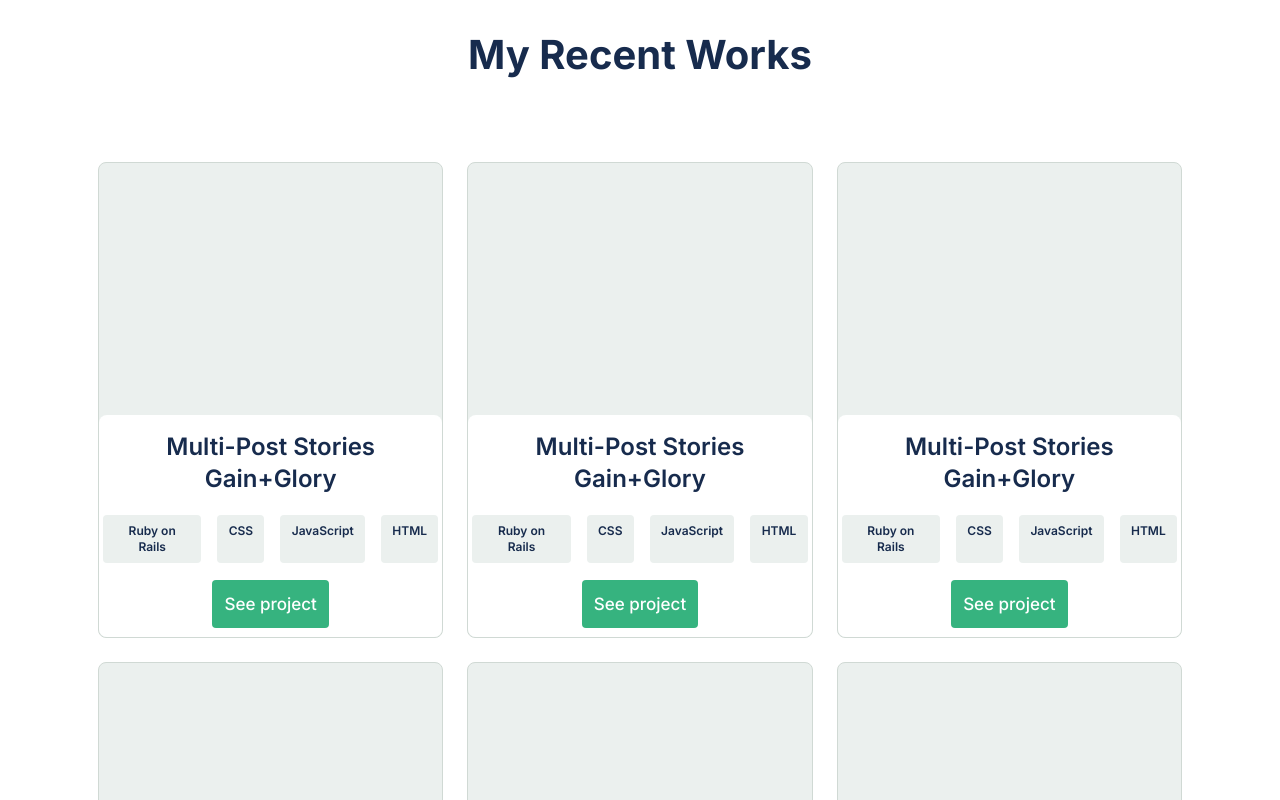
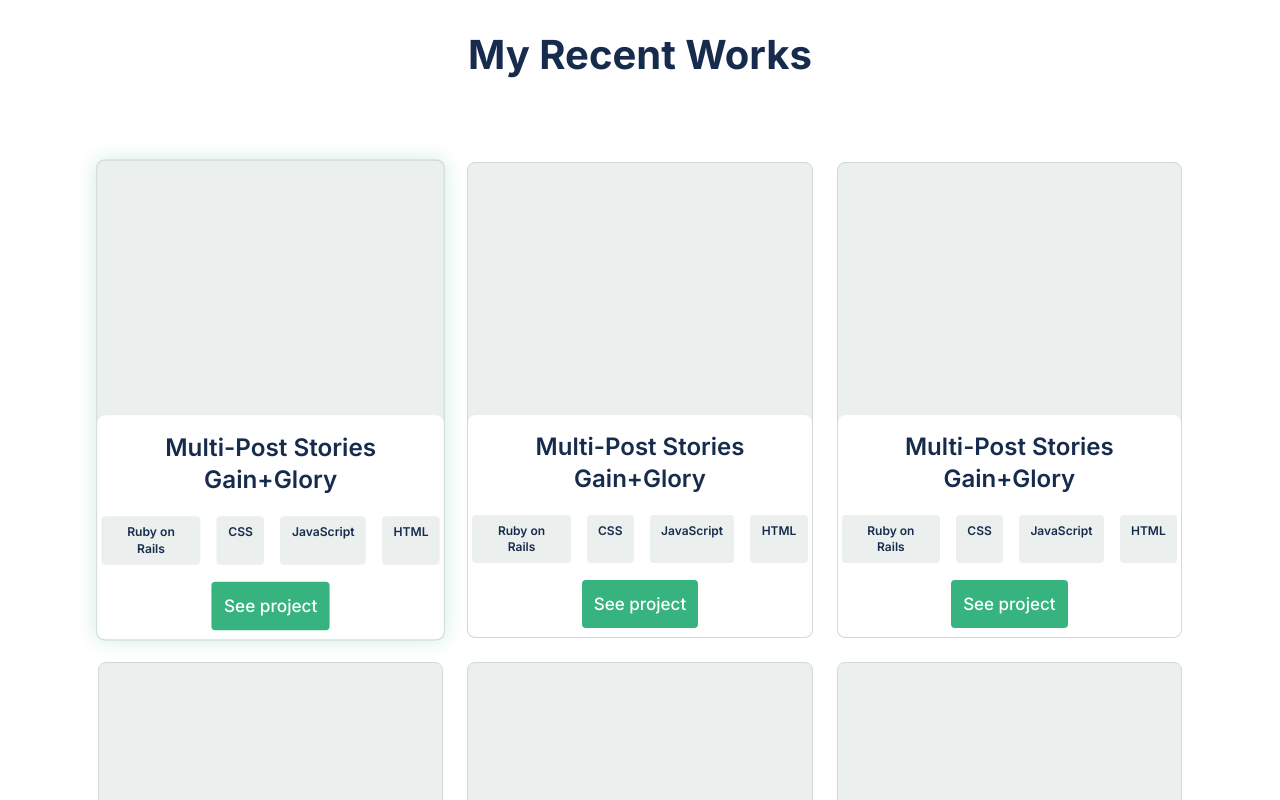
Before and after one commit to zhorabay/My-portfolio, a website: page index.html in a window 1280 px wide. In both pictures the pointer is over the element 270 px from the left and 1465 px from the top of the page. Shown: the part 1065-1865 px from the top of the page. Drawn offline with Linux system fonts and the light colour scheme.

Commit message:
Update style.css
added the class .card-work-item

```diff
--- a/style.css
+++ b/style.css
@@ -487,6 +487,13 @@ nav img {
     transition-property: box-shadow, transform;
   }
 
+  .card-work-item:active,
+  .card-work-item:hover {
+    box-shadow: 0 0 20px #36b37f3d;
+    -webkit-transform: scale(1.01);
+    transform: scale(1.01);
+  }
+
   .individual-card-item h3 {
     color: #172b4d;
   }
```
